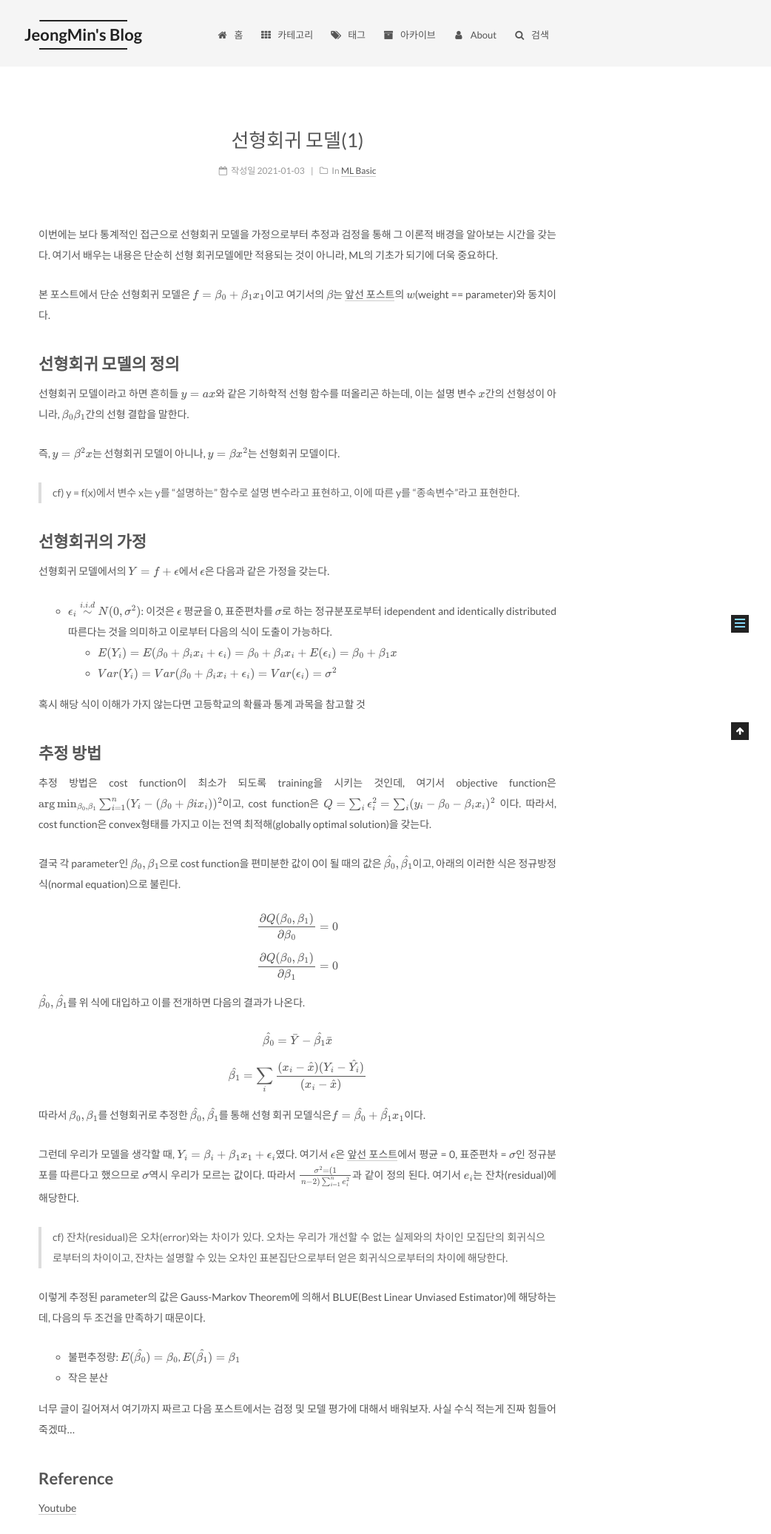
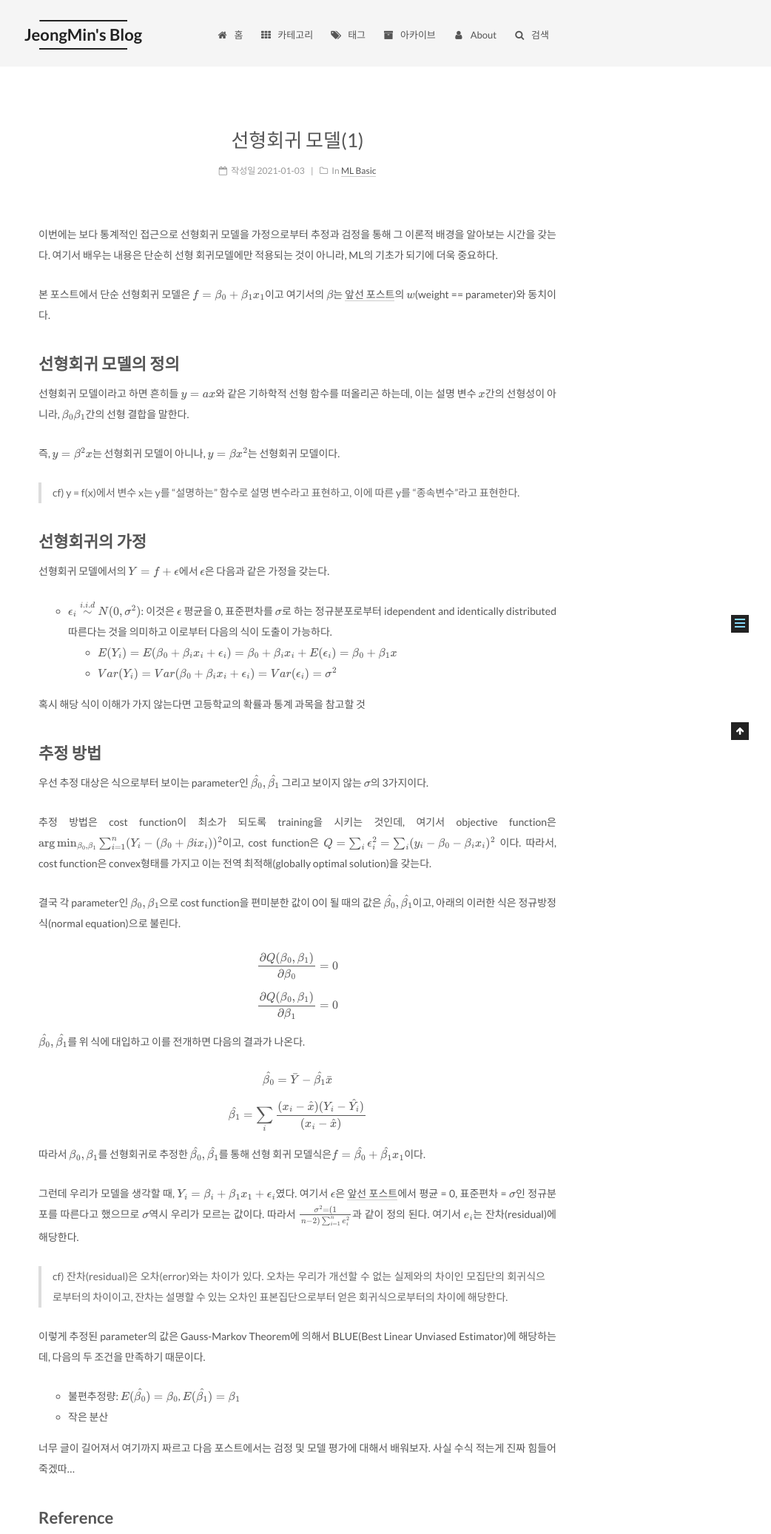
Before and after one commit to silverstar0727/silverstar0727.github.io, a Jekyll site: the page built from _posts/ml basic/2021-01-03-선형회귀모델(1).md, in a window 1280 px wide, cut to the strip 0-2073 px from the top of the page. Shown: the whole strip at 74% size, without its empty margins (238-1280 px from the left). Built offline with Jekyll 4.4.1, drawn with Linux system fonts in a browser that asks for light colours; formulas are drawn with MathJax 3; comment, search, counter and statistics services are not loaded.

Commit message:
Update 2021-01-03-선형회귀모델(1).md

```diff
--- a/_posts/ml basic/2021-01-03-선형회귀모델(1).md
+++ b/_posts/ml basic/2021-01-03-선형회귀모델(1).md
@@ -30,6 +30,8 @@ use_math: true
 혹시 해당 식이 이해가 가지 않는다면 고등학교의 확률과 통계 과목을 참고할 것
 
 ## 추정 방법
+우선 추정 대상은 식으로부터 보이는 parameter인 $\hat{\beta_{0}}, \hat{\beta_{1}}$ 그리고 보이지 않는 $\sigma$의 3가지이다.
+
 추정 방법은 cost function이 최소가 되도록 training을 시키는 것인데, 여기서 objective function은
 $\arg \min_{\beta_{0}, \beta_{1}} \sum_{i=1}^n (Y_{i} - (\beta_{0} + \beta{i}x_{i}))^2$이고, cost function은 $Q = \sum_{i} \epsilon_{i}^2 = \sum_{i} (y_{i} - \beta_{0} - \beta_{i}x_{i})^2$ 이다. 따라서, cost function은 convex형태를 가지고 이는 전역 최적해(globally optimal solution)을 갖는다.
 
```
